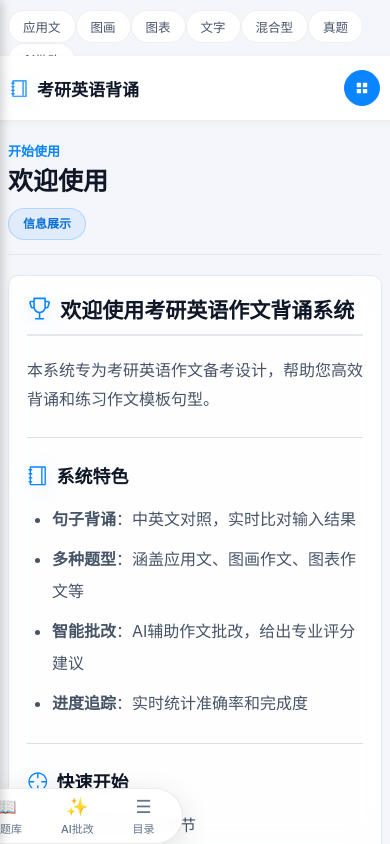
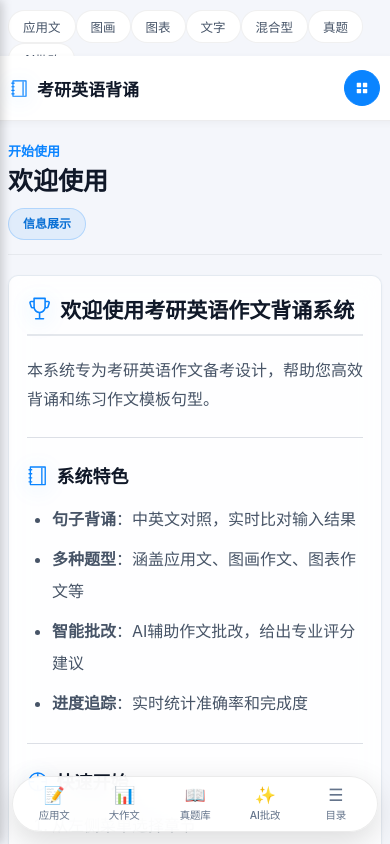
Before and after one commit to Withnoidea/Postgraduate-Entrance-Examination-English-Composition-Navigation, a Vue app in the folder StudyPath English Writing/: page / in a window 390 px wide. Built offline with nearby package versions, Linux system fonts and the light colour scheme.

Commit message:
fix(mobile): enforce perfect horizontal centering & responsive flex layout for mobile-bottom-dock

```diff
--- a/StudyPath English Writing/src/App.vue
+++ b/StudyPath English Writing/src/App.vue
@@ -707,6 +707,8 @@
           </div>
         </div>
       </el-main>
+    </el-container>
+
       <!-- 移动端底部高频快捷悬浮 Dock -->
       <div v-if="isMobile" class="mobile-bottom-dock">
         <div
@@ -750,7 +752,6 @@
           <span>目录</span>
         </div>
       </div>
-    </el-container>
   </div>
 </template>
 
--- a/StudyPath English Writing/src/styles/design-system.css
+++ b/StudyPath English Writing/src/styles/design-system.css
@@ -100,40 +100,63 @@ body {
 
 /* ==================== 移动端底部高频浮动Dock（解决硬伤 1） ==================== */
 .mobile-bottom-dock {
-  position: fixed;
-  bottom: 12px;
-  left: 50%;
-  transform: translateX(-50%);
-  width: calc(100% - 24px);
-  max-width: 480px;
-  height: 56px;
-  background: rgba(255, 255, 255, 0.92);
-  backdrop-filter: blur(16px);
-  -webkit-backdrop-filter: blur(16px);
-  border: 1px solid rgba(0, 0, 0, 0.08);
-  border-radius: 28px;
-  display: flex;
-  align-items: center;
-  justify-content: space-around;
-  padding: 0 8px;
-  box-shadow: 0 8px 30px rgba(0, 0, 0, 0.12);
-  z-index: 1999;
+  position: fixed !important;
+  bottom: 12px !important;
+  left: 0 !important;
+  right: 0 !important;
+  margin-left: auto !important;
+  margin-right: auto !important;
+  width: calc(100% - 24px) !important;
+  max-width: 440px !important;
+  height: 56px !important;
+  background: rgba(255, 255, 255, 0.94) !important;
+  backdrop-filter: blur(20px) !important;
+  -webkit-backdrop-filter: blur(20px) !important;
+  border: 1px solid rgba(0, 0, 0, 0.08) !important;
+  border-radius: 28px !important;
+  display: flex !important;
+  align-items: center !important;
+  justify-content: space-around !important;
+  padding: 0 6px !important;
+  box-shadow: 0 10px 32px rgba(0, 0, 0, 0.14) !important;
+  z-index: 99999 !important;
+  box-sizing: border-box !important;
+  transform: none !important;
 }
 
 .dock-item {
-  display: flex;
-  flex-direction: column;
-  align-items: center;
-  justify-content: center;
-  gap: 2px;
-  padding: 6px 12px;
-  border-radius: 16px;
-  cursor: pointer;
-  color: #64748b;
-  font-size: 11px;
-  font-weight: 500;
-  transition: all 0.2s ease;
-  user-select: none;
+  display: flex !important;
+  flex-direction: column !important;
+  align-items: center !important;
+  justify-content: center !important;
+  flex: 1 1 0 !important;
+  min-width: 0 !important;
+  gap: 2px !important;
+  font-size: 11px !important;
+  font-weight: 500 !important;
+  color: #64748b !important;
+  cursor: pointer !important;
+  border-radius: 16px !important;
+  padding: 4px 0 !important;
+  transition: all 0.2s ease !important;
+  white-space: nowrap !important;
+  text-overflow: ellipsis !important;
+}
+
+.dock-item .dock-icon {
+  font-size: 17px !important;
+  line-height: 1 !important;
+}
+
+.dock-item span:last-child {
+  font-size: 11px !important;
+  transform: scale(0.95) !important;
+  letter-spacing: -0.2px !important;
+}
+
+.dock-item.active {
+  color: #0284c7 !important;
+  font-weight: 600 !important;
 }
 .dock-item.active {
   color: #2563eb;
@@ -369,32 +392,63 @@ body {
 
 /* 移动端底部 Dock */
 .mobile-bottom-dock {
-  position: fixed;
-  bottom: 0;
-  left: 0;
-  right: 0;
-  height: calc(56px + env(safe-area-inset-bottom, 0px));
-  padding-bottom: env(safe-area-inset-bottom, 0px);
-  background: rgba(255, 255, 255, 0.95);
-  backdrop-filter: blur(16px);
-  border-top: 1px solid rgba(0, 0, 0, 0.08);
-  display: flex;
-  align-items: center;
-  justify-content: space-around;
-  z-index: 999;
+  position: fixed !important;
+  bottom: 12px !important;
+  left: 0 !important;
+  right: 0 !important;
+  margin-left: auto !important;
+  margin-right: auto !important;
+  width: calc(100% - 24px) !important;
+  max-width: 440px !important;
+  height: 56px !important;
+  background: rgba(255, 255, 255, 0.94) !important;
+  backdrop-filter: blur(20px) !important;
+  -webkit-backdrop-filter: blur(20px) !important;
+  border: 1px solid rgba(0, 0, 0, 0.08) !important;
+  border-radius: 28px !important;
+  display: flex !important;
+  align-items: center !important;
+  justify-content: space-around !important;
+  padding: 0 6px !important;
+  box-shadow: 0 10px 32px rgba(0, 0, 0, 0.14) !important;
+  z-index: 99999 !important;
+  box-sizing: border-box !important;
+  transform: none !important;
 }
 
 .dock-item {
-  display: flex;
-  flex-direction: column;
-  align-items: center;
-  gap: 3px;
-  font-size: 11px;
-  color: #64748b;
-  cursor: pointer;
-  padding: 4px 10px;
-  transition: all 0.2s ease;
-  border-radius: 8px;
+  display: flex !important;
+  flex-direction: column !important;
+  align-items: center !important;
+  justify-content: center !important;
+  flex: 1 1 0 !important;
+  min-width: 0 !important;
+  gap: 2px !important;
+  font-size: 11px !important;
+  font-weight: 500 !important;
+  color: #64748b !important;
+  cursor: pointer !important;
+  border-radius: 16px !important;
+  padding: 4px 0 !important;
+  transition: all 0.2s ease !important;
+  white-space: nowrap !important;
+  text-overflow: ellipsis !important;
+}
+
+.dock-item .dock-icon {
+  font-size: 17px !important;
+  line-height: 1 !important;
+}
+
+.dock-item span:last-child {
+  font-size: 11px !important;
+  transform: scale(0.95) !important;
+  letter-spacing: -0.2px !important;
+}
+
+.dock-item.active {
+  color: #0284c7 !important;
+  font-weight: 600 !important;
 }
 
 .dock-item.active {
```
Also changed, not shown: 4 other files (tests, documents, lock files or other folders).
